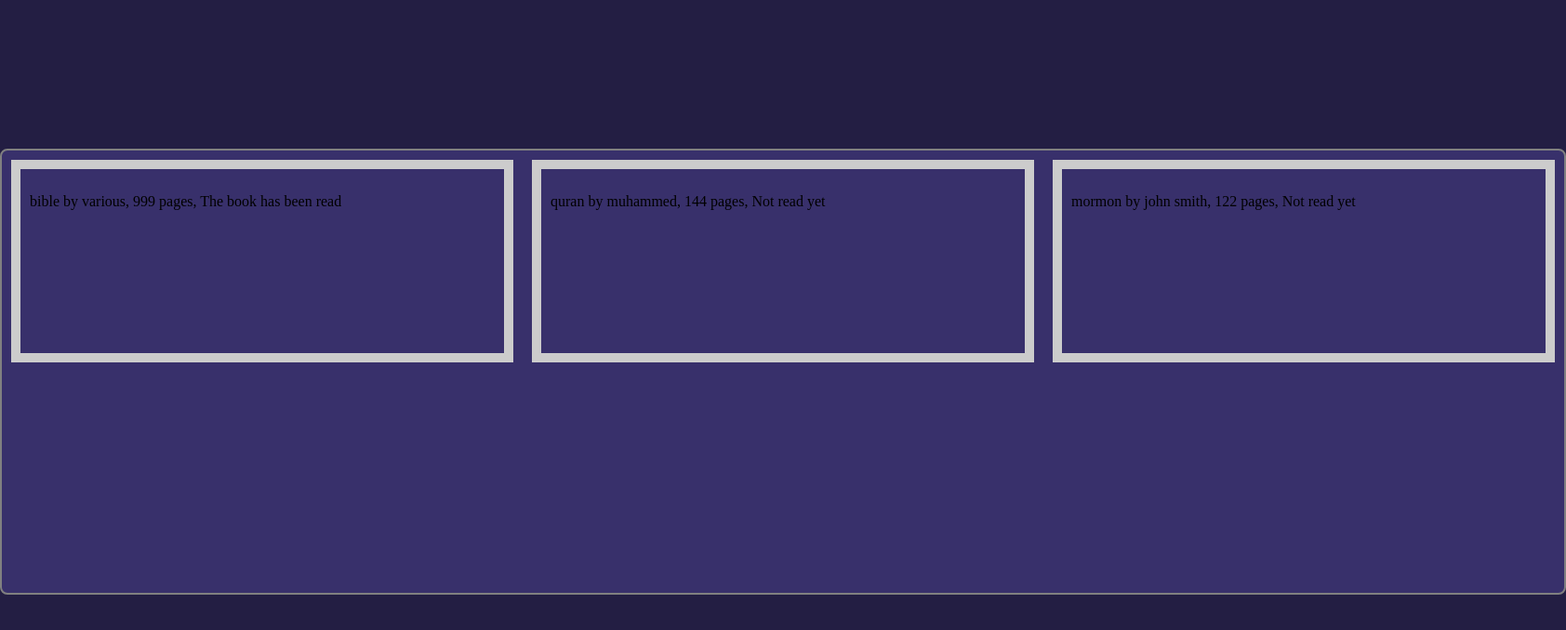
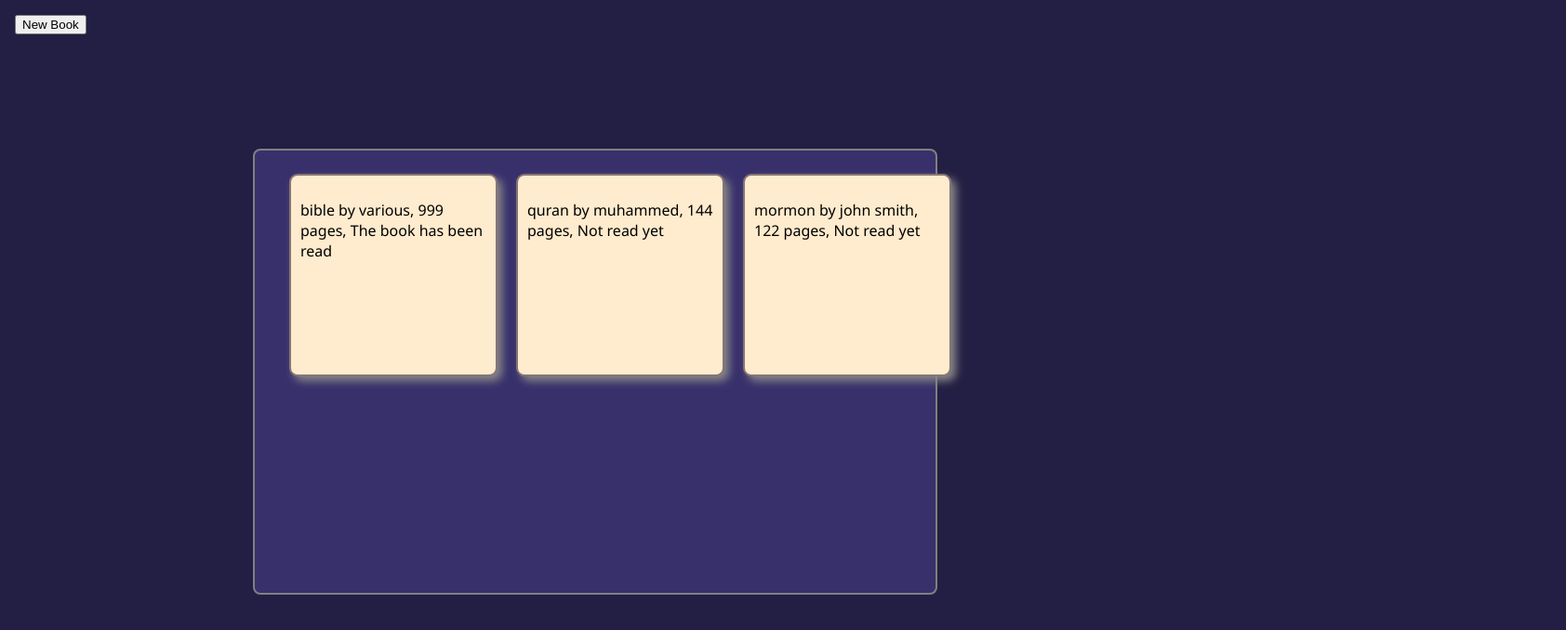
Before and after one commit to CSingogo/library-app, a plain HTML site: page index.html in a window 1280 px wide. Shown: the whole page at 93% size, 1684 px wide, since content can reach past the window. Drawn offline with Linux system fonts and the light colour scheme.

Commit message:
added sidebar form

```diff
--- a/index.html
+++ b/index.html
@@ -10,6 +10,39 @@
     <div class="container">
 
     </div>
-    <script src="script.js"></script>
+
+    <div id="sidebar">
+        <a href="javascript:void(0)" class="closebtn" onclick="closeNav()">×</a>
+        <form id="myForm">
+          <label for="author">Author:</label>
+          <input type="text" id="author" name="author">
+          <br>
+          <label for="title">Title:</label>
+          <input type="text" id="title" name="title">
+          <br>
+          <label for="pages">Pages:</label>
+          <input type="text" id="pages" name="pages">
+          <br>
+          <label for="read">Read:</label>
+          <input type="text" id="read" name="read">
+          <button type="submit">Submit</button>
+        </form>
+    </div>
+
+    <div id="main">
+        <button onclick="openNav()">New Book</button>
+      </div>
+
+    <script src="script.js">
+         function openNav() {
+    document.getElementById("sidebar").style.width = "250px";
+    document.getElementById("main").style.marginLeft = "250px";
+  }
+
+  function closeNav() {
+    document.getElementById("sidebar").style.width = "0";
+    document.getElementById("main").style.marginLeft= "0";
+  }
+    </script>
 </body>
 </html>
--- a/styles.css
+++ b/styles.css
@@ -18,8 +18,58 @@ body{
 }
 
 .card {
-    border: 10px solid #ccc;
+    border: 2px solid #867575;
     padding: 10px;
     margin: 10px;
-    width: 500px;
+    width: 200px;
+    border-radius: 9px;
+    position: relative;
+    left: 27px;
+    top: 15px;
+    box-shadow: 5px 5px 10px #888888;
+    background: #FFEBCD;
   }
+
+  p{
+    color: blackx;
+    font-family: 'Segoe UI', Tahoma, Geneva, Verdana, sans-serif;
+
+  }
+
+  #sidebar {
+    height: 100%;
+    width: 0;
+    position: fixed;
+    z-index: 1;
+    top: 0;
+    left: 0;
+    background-color: #111;
+    overflow-x: hidden;
+    transition: 0.5s;
+    padding-top: 60px;
+  }
+
+  #sidebar a {
+    padding: 8px 8px 8px 32px;
+    text-decoration: none;
+    font-size: 18px;
+    color: #818181;
+    display: block;
+    transition: 0.3s;
+  }
+
+  #sidebar a:hover {
+    color: #f1f1f1;
+  }
+
+  #sidebar .closebtn {
+    position: absolute;
+    top: 0;
+    left: 25px;
+    font-size: 36px;
+    margin-right: 50px;
+  }
+
+  #main {
+    transition: margin-left .5s;
+    padding: 16px;
```
